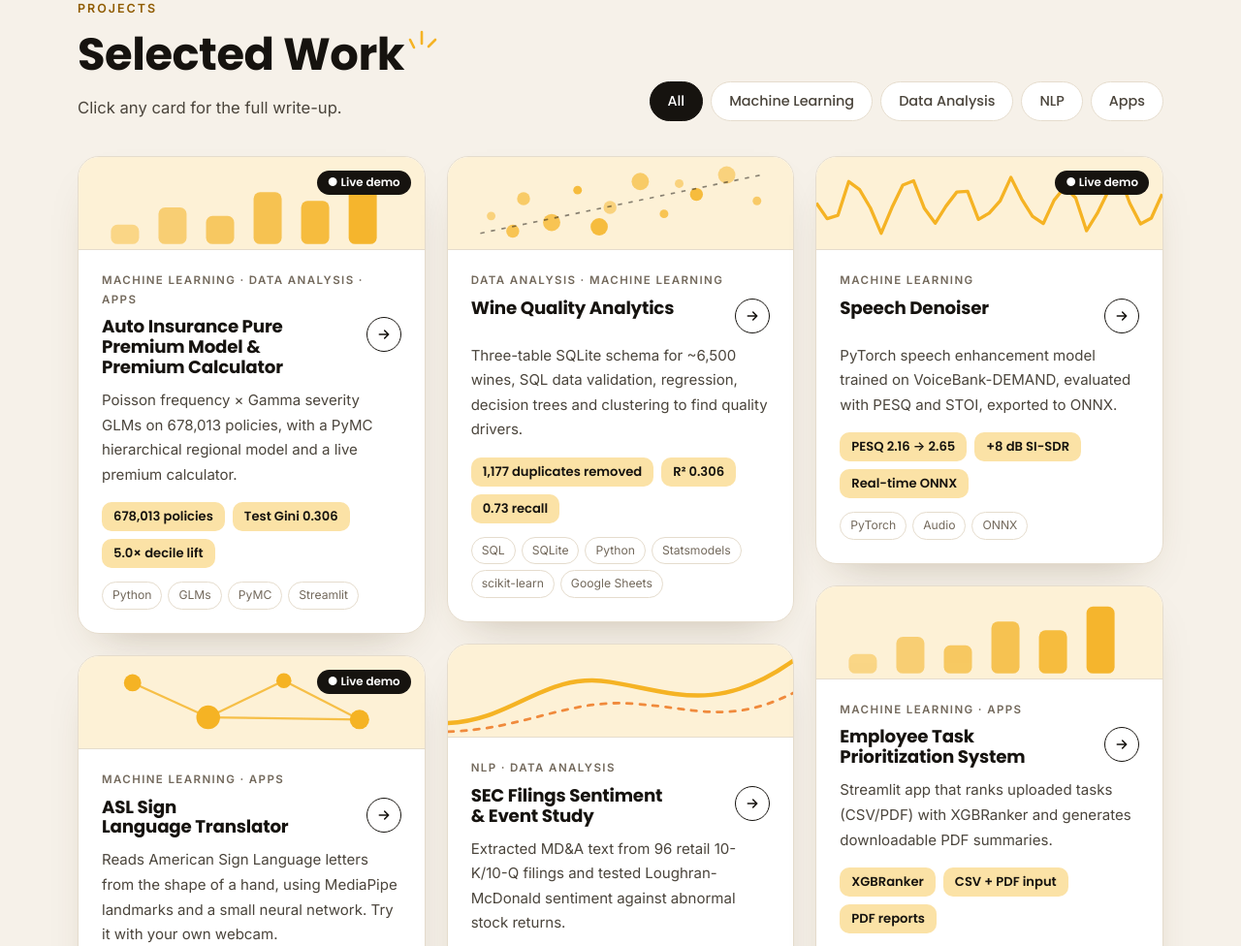
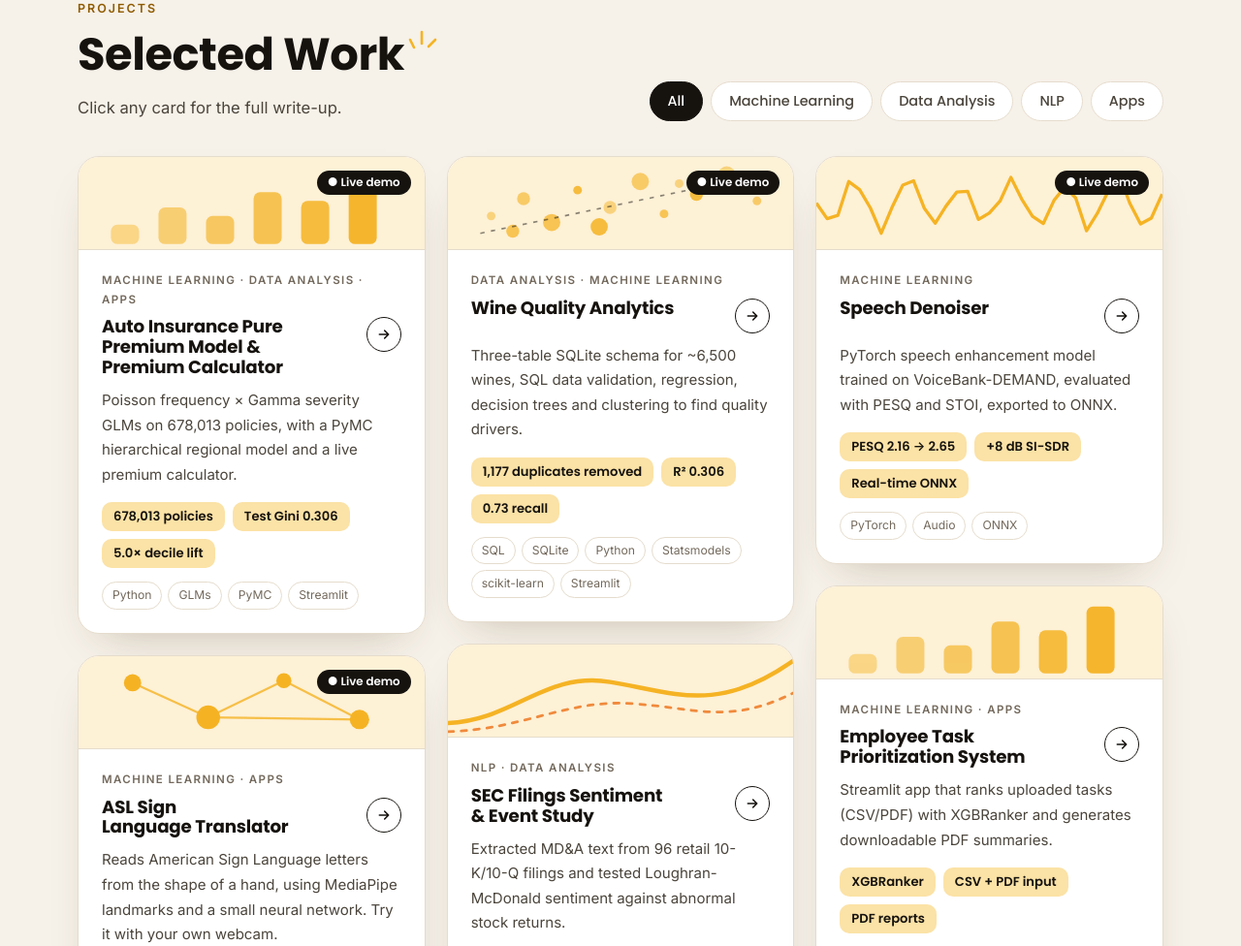
Before and after one commit to JanviKGabani/JanviKGabani.github.io, a plain HTML site: page index.html in a window 1280 px wide. Shown: the part 5550-6526 px from the top of the page at 97% size. Drawn offline with Linux system fonts and the light colour scheme.

Commit message:
Add Wine Quality Analytics live demo and code links
Co-Authored-By: Claude Opus 5 <noreply@anthropic.com>

```diff
--- a/index.html
+++ b/index.html
@@ -631,14 +631,17 @@ const PROJECTS = [
     categories: ["Data Analysis", "Machine Learning"], thumb: "scatter",
     summary: "Three-table SQLite schema for ~6,500 wines, SQL data validation, regression, decision trees and clustering to find quality drivers.",
     metrics: ["1,177 duplicates removed", "R² 0.306", "0.73 recall"],
-    tags: ["SQL", "SQLite", "Python", "Statsmodels", "scikit-learn", "Google Sheets"],
+    tags: ["SQL", "SQLite", "Python", "Statsmodels", "scikit-learn", "Streamlit"],
     details: [
-      "Designed a three-table relational SQLite schema for ~6,500 red and white wines (UCI dataset).",
-      "SQL validation with a window-function view found and removed 1,177 duplicate rows (~18%).",
-      "Regression (R² 0.306 after resolving multicollinearity) and a depth-3 decision tree (0.73 recall for high-quality wines) both identified alcohol and volatile acidity as the key quality drivers.",
-      "K-means clustering recovered wine type without using it as an input; one white-wine cluster showed ~3.8× the high-quality rate of another.",
-      "Summarized results with pivot tables and an SPC control chart in Google Sheets."
-    ]
+      "Designed a three-table relational SQLite schema for 6,497 red and white wines (UCI dataset), with foreign keys and CHECK constraints enforcing ranges — including that free SO₂ can never exceed total SO₂.",
+      "A window-function view found 1,177 exact duplicate rows (18%): identical chemistry and identical quality score. Left in, they would have put the same wine in both training and test data. It keeps the duplicates in the base table so the count stays auditable.",
+      "Regression on standardised predictors reached R² 0.306. Density was dropped for multicollinearity — its VIF was 14.9, being close to a linear function of alcohol and residual sugar.",
+      "A depth-3 decision tree caught 0.73 of high-quality wines on a held-out 20%, using balanced class weights because only 19% score 7+. Its top splits were alcohol then volatile acidity — the same drivers the regression found, from a different method.",
+      "K-means on the chemistry alone recovered wine type without being given it, and split the whites into two clusters differing 3.8× in high-quality rate; the better one is drier and stronger.",
+      "The dashboard includes an SPC control chart on volatile acidity and a read-only SQL console for querying the warehouse directly."
+    ],
+    demo: "https://janvi-wine-quality.streamlit.app",
+    code: "https://github.com/JanviKGabani/wine-quality-analytics"
   },
   {
     title: "SEC Filings Sentiment & Event Study",
```
